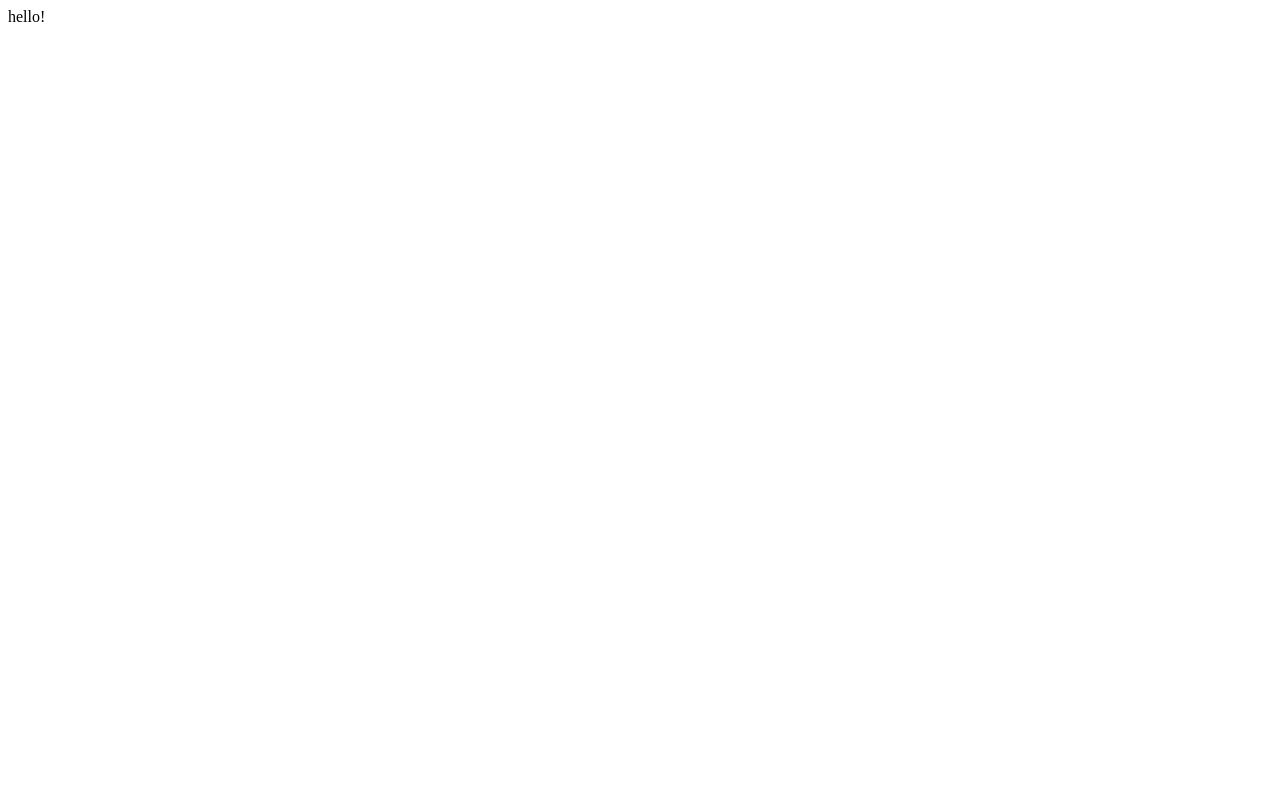
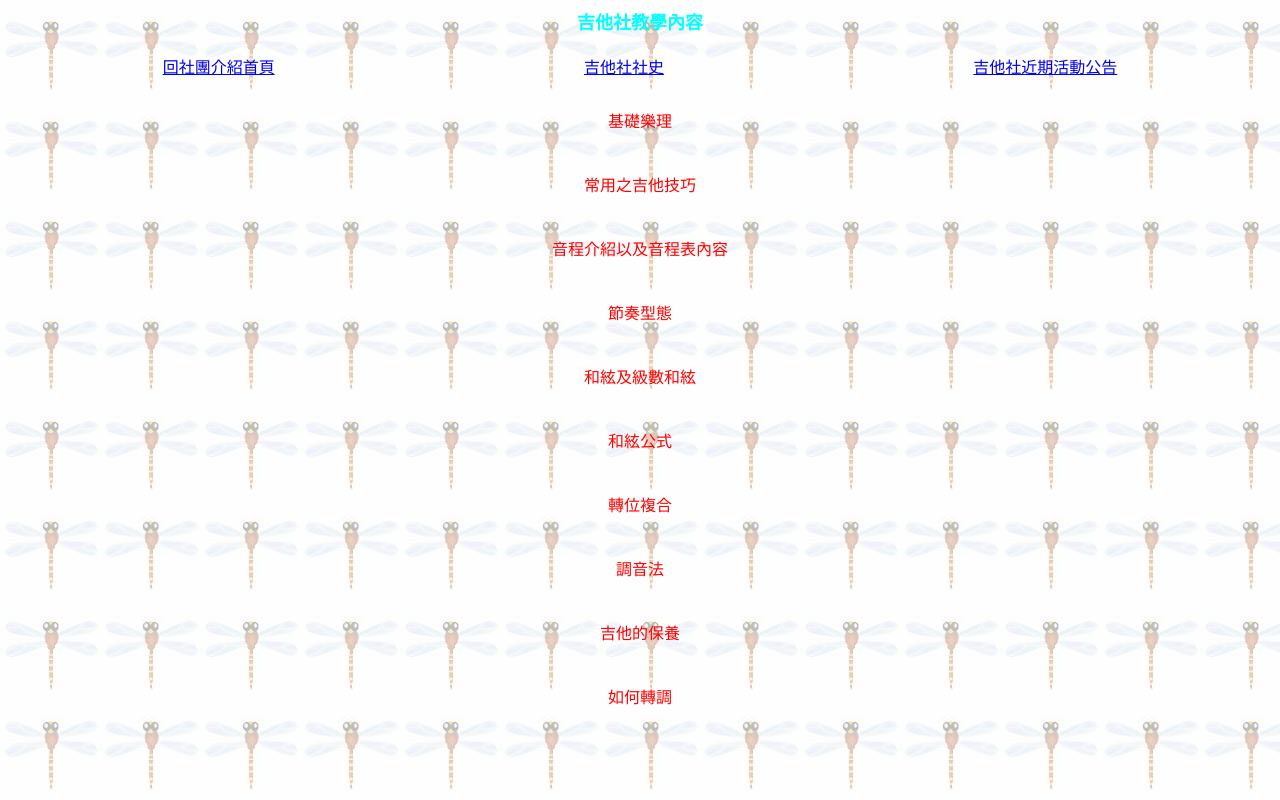
Before and after one commit to oliviawu31/web20, a plain HTML site: page guitar_learning.html in a window 1280 px wide. Drawn offline with Linux system fonts and the light colour scheme.

Commit message:
learning

```diff
--- a/guitar_learning.html
+++ b/guitar_learning.html
@@ -5,10 +5,94 @@
     <meta charset="UTF-8">
     <meta name="viewport" content="width=device-width, initial-scale=1.0">
     <title>Document</title>
+
+    <style>
+        body {
+            background-image: url(./images/0101.jpg);
+        }
+
+        header {
+            font-family: '標楷體';
+            font-weight: bold;
+            font-size: 18px;
+            color: #00FFFF;
+            text-align: center;
+        }
+
+        nav {
+            display: flex;
+            flex-direction: row;
+            justify-content: space-around;
+            margin-top: 20px;
+
+        }
+
+        .container-content {
+            height: 80vh;
+            margin-top: 10px;
+            font-family: '標楷體';
+            font-size: 16px;
+            color: #FF0000;
+            text-align: left;
+            display: flex;
+            flex-direction: column;
+            justify-content: space-around;
+            align-items: center;
+            /* background-color: lightblue; */
+
+        }
+
+        .item:hover {
+            background-color: lightblue;
+        }
+    </style>
 </head>
 
 <body>
-    hello!
+    <header>
+        吉他社教學內容
+    </header>
+
+    <nav>
+        <div class="nav-item">
+            <a href="./index.html" target="_top">
+                回社團介紹首頁
+            </a>
+        </div>
+
+        <div class="nav-item">
+            <a href="./guitar_history.html">
+                吉他社社史
+            </a>
+        </div>
+
+        <div class="nav-item">
+            <a href="./guitar_event.html">
+                吉他社近期活動公告
+            </a>
+        </div>
+    </nav>
+
+    <div class="container-content">
+        <div class="item">基礎樂理</div>
+        <div class="item">常用之吉他技巧</div>
+        <div class="item">音程介紹以及音程表內容</div>
+        <div class="item">節奏型態</div>
+        <div class="item">和絃及級數和絃</div>
+        <div class="item">和絃公式</div>
+        <div class="item">轉位複合</div>
+        <div class="item">調音法</div>
+        <div class="item">吉他的保養</div>
+        <div class="item">如何轉調</div>
+
+
+
+
+
+    </div>
+
+
+
 </body>
 
 </html>
```
